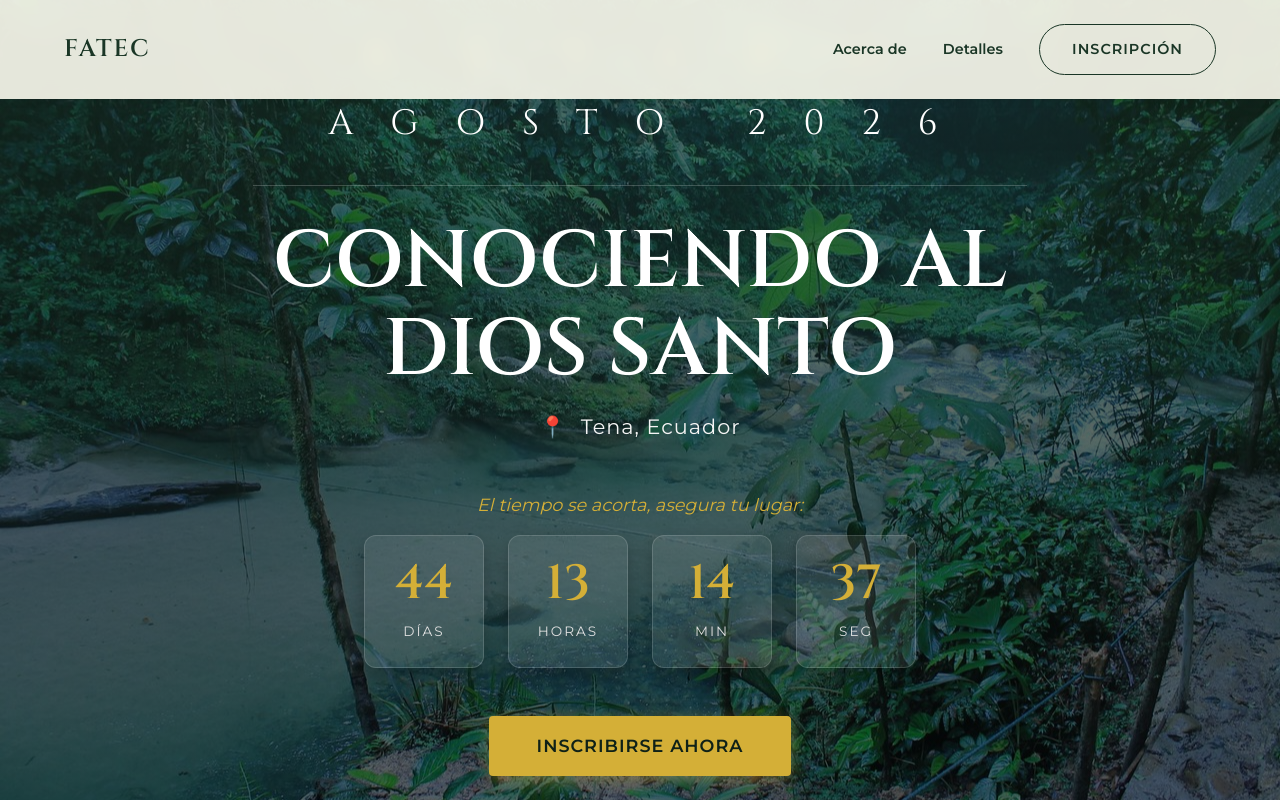
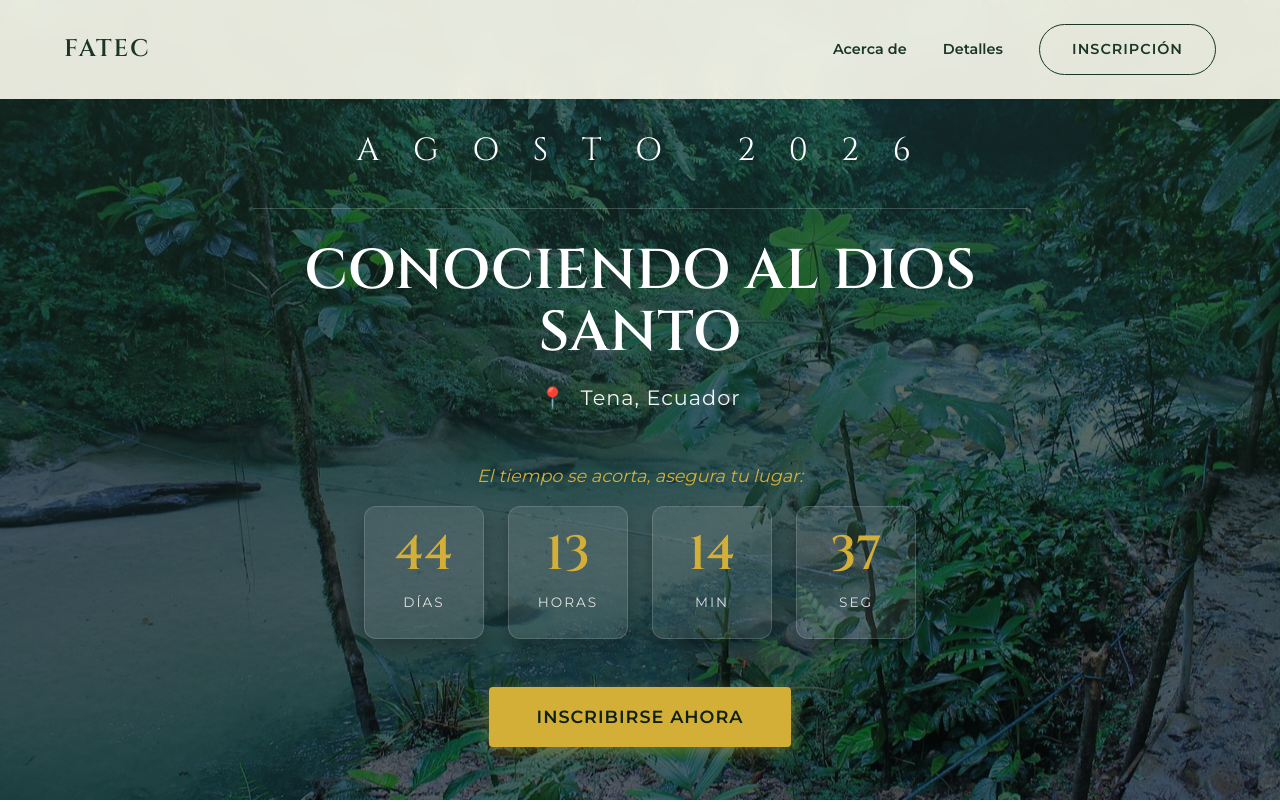
Before and after one commit to AndresQuille/retiro-tena, a plain HTML site: page index.html in a window 1280 px wide. Shown: the top 802 px of the page. Drawn offline with Linux system fonts and the light colour scheme.

Commit message:
Modificación de la página

```diff
--- a/styles.css
+++ b/styles.css
@@ -187,13 +187,13 @@ p {
 .hero-subtitle {
     color: var(--accent-color);
     font-size: 2.5rem;
-    letter-spacing: 0.8em;
+    letter-spacing: 0.4em;
     font-weight: 400;
 }
 
 .hero-date {
     color: var(--bg-white);
-    font-size: 2.2rem;
+    font-size: 2rem;
     letter-spacing: 0.4em;
     font-weight: 300;
 }
@@ -207,7 +207,7 @@ p {
 
 .hero-content h1 {
     font-family: var(--font-heading);
-    font-size: 5rem;
+    font-size: 3.5rem;
     line-height: 1.1;
     margin-bottom: 1rem;
     color: var(--bg-white);
```
